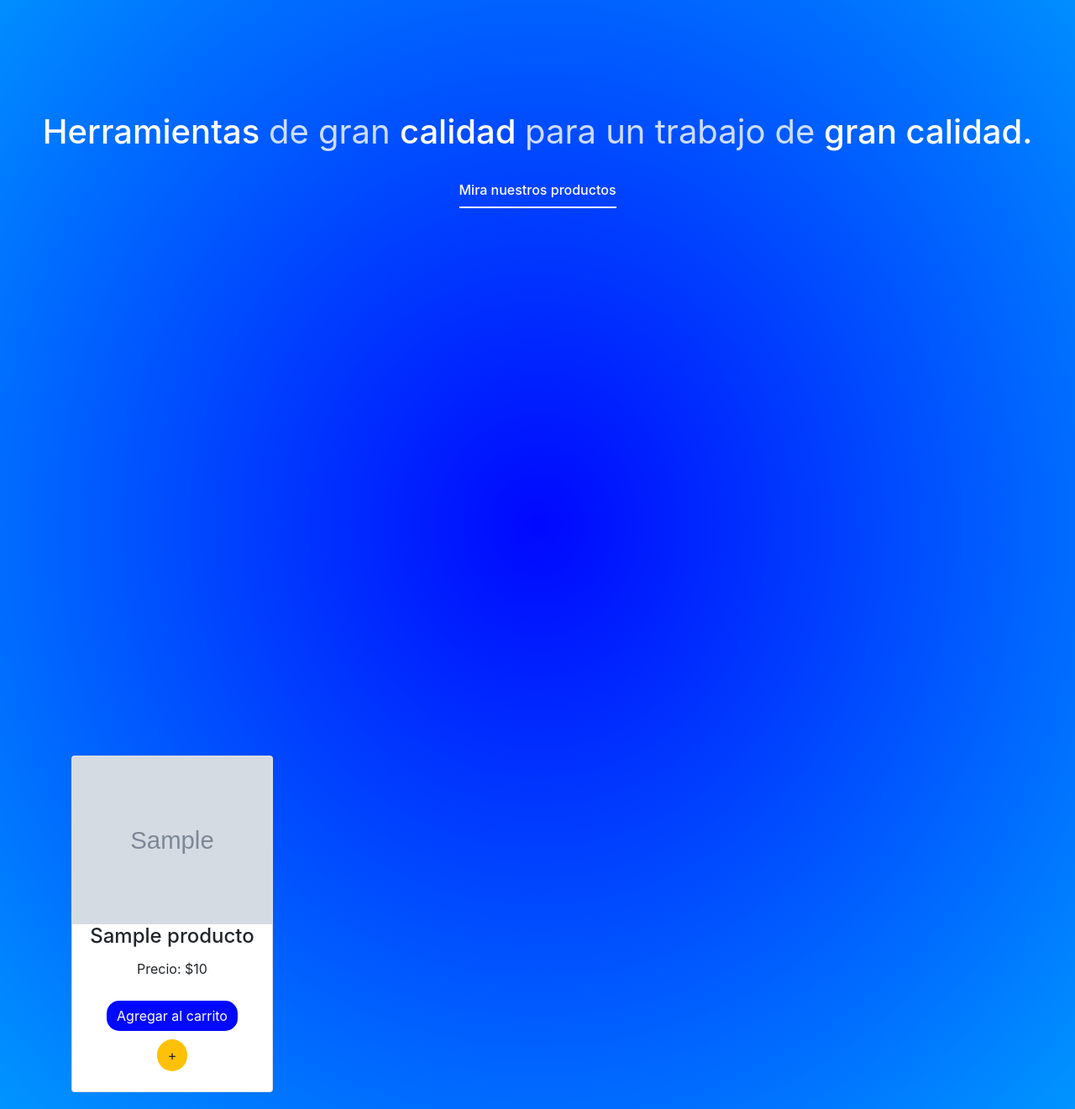
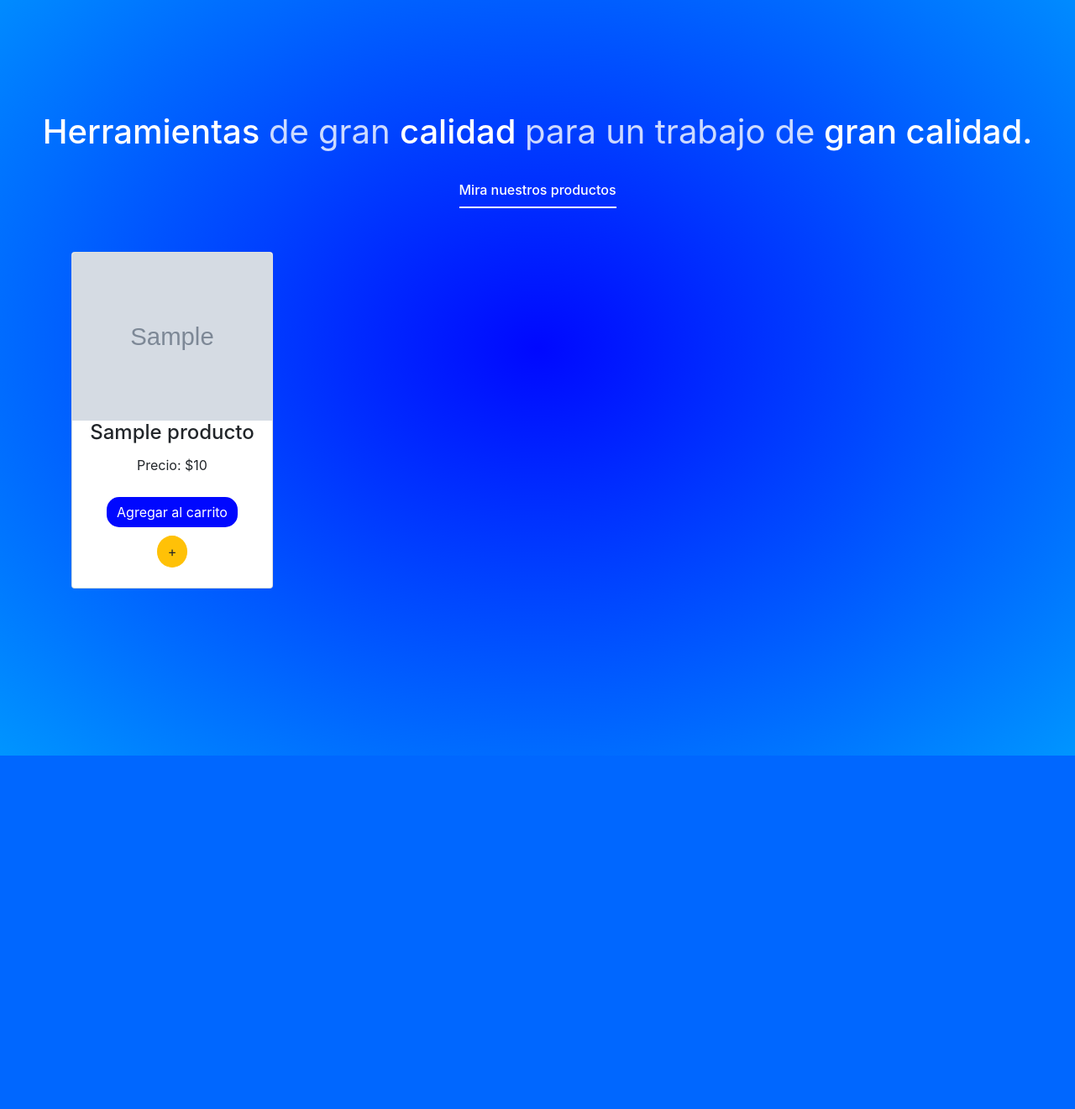
Before and after one commit to ElCreduloMcFly/Maestranza, a Django app: page / in a window 1280 px wide. Shown: the part 70-1391 px from the top of the page at 84% size. After the commit the page ends 970 px from the top, so only its background shows below. Run offline with Django 4.2, Linux system fonts and the light colour scheme; tables that the repository leaves empty hold one stand-in row (values such as "Sample post"); grey boxes marked "Sample" are stand-in pictures; some libraries are stand-ins or nearby versions.

Commit message:
ahora si el css

```diff
--- a/Pag/static/css/style.css
+++ b/Pag/static/css/style.css
@@ -116,6 +116,7 @@ body {
 }
 
 .card {
+  margin-top: -600px;
   margin-bottom: 20px;
   width: 15rem;
   box-shadow: 2px solid rgb(0, 8, 255);
```
